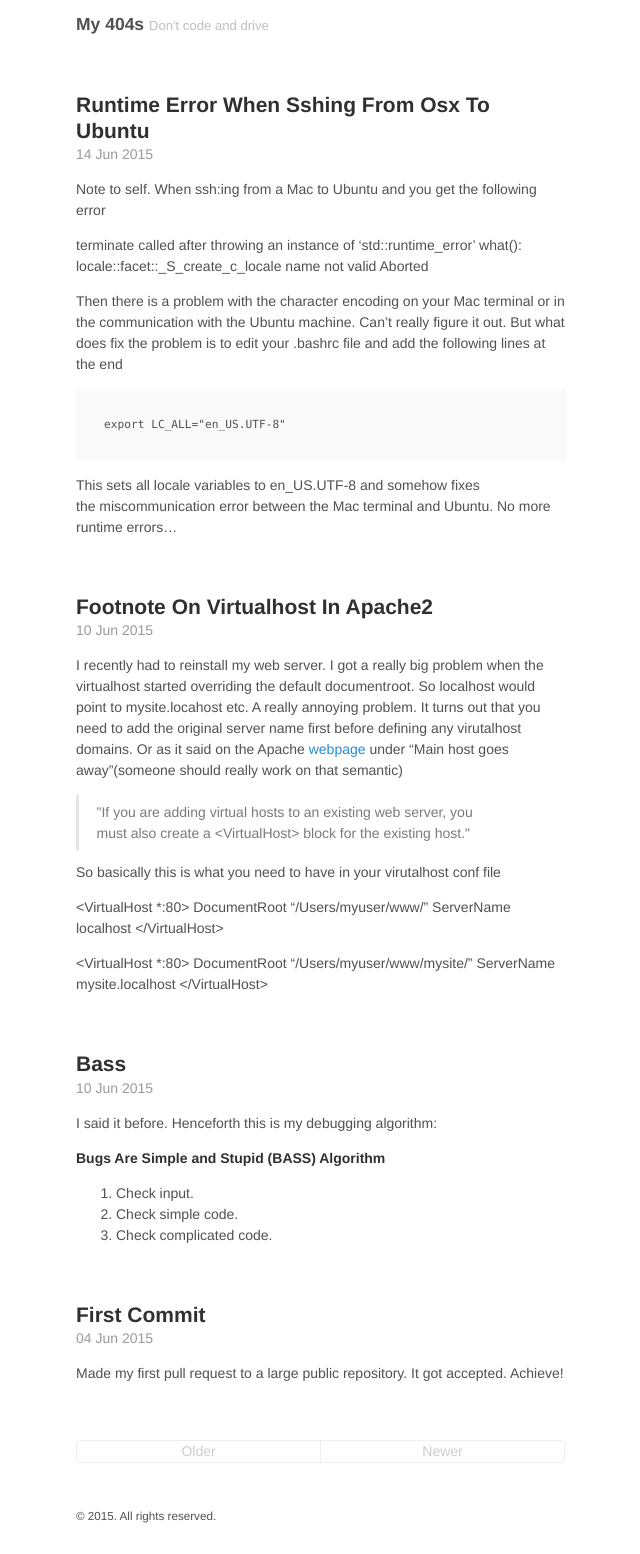
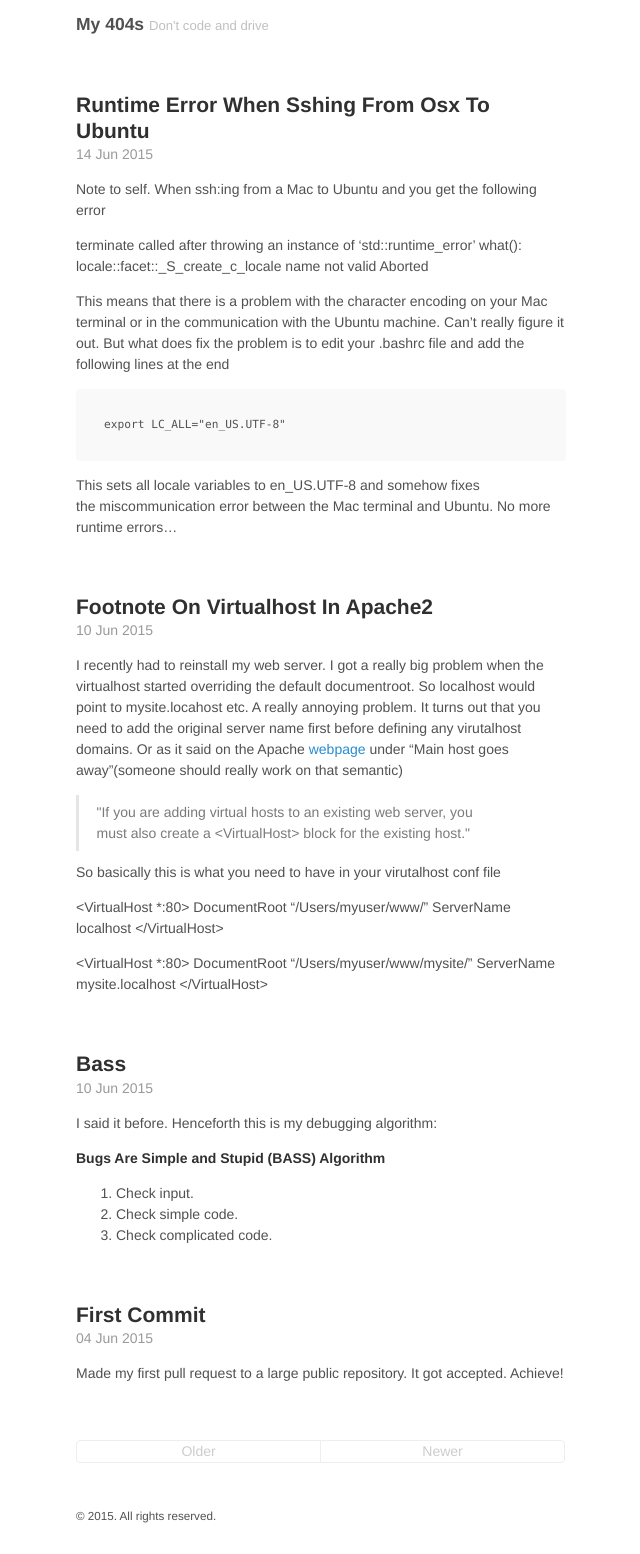
Before and after one commit to MartinHjelm/MartinHjelm.github.io, a Jekyll site: the page built from index.html, in a window 1280 px wide. Shown: the whole page, without its empty margins (319-959 px from the left). Built offline with Jekyll 4.4.1, drawn with Linux system fonts in a browser that asks for light colours; the list of posts is cut into pages by our own code.

Commit message:
Fixed sentence

```diff
--- a/_posts/2015-06-14-Runtime-error-when-sshing-from-OSX-to-Ubuntu.md
+++ b/_posts/2015-06-14-Runtime-error-when-sshing-from-OSX-to-Ubuntu.md
@@ -4,7 +4,7 @@ terminate called after throwing an instance of 'std::runtime_error'
 what(): locale::facet::_S_create_c_locale name not valid
 Aborted
 
-Then there is a problem with the character encoding on your Mac terminal or in the communication with the Ubuntu machine. Can't really figure it out. But what does fix the problem is to edit your .bashrc file and add the following lines at the end
+This means that there is a problem with the character encoding on your Mac terminal or in the communication with the Ubuntu machine. Can't really figure it out. But what does fix the problem is to edit your .bashrc file and add the following lines at the end
 
     export LC_ALL="en_US.UTF-8"
 
```
